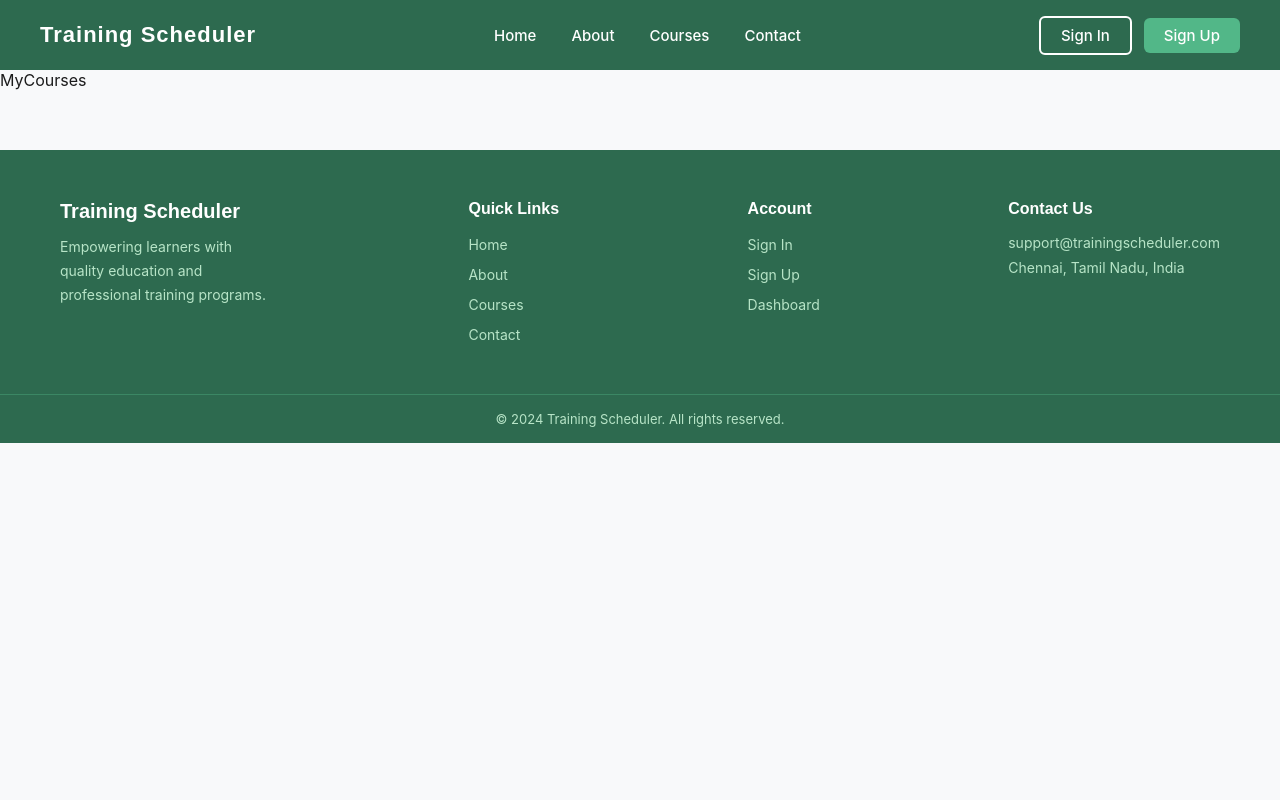
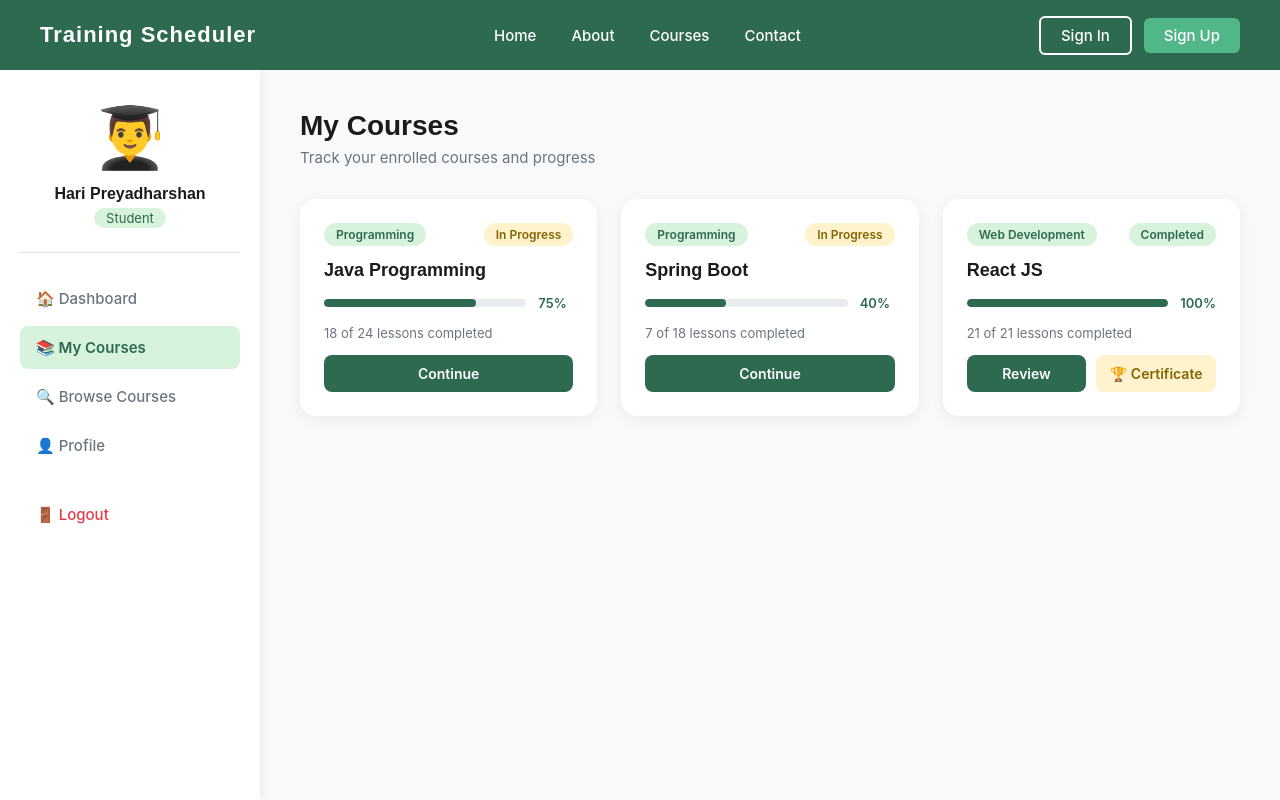
Before and after one commit to Harihp1906/training-scheduler, a React (Create React App) app: page /my-courses in a window 1280 px wide. Shown: the top 800 px of the page. Built offline with nearby package versions, Linux system fonts and the light colour scheme.

Commit message:
Added MyCourses page

```diff
--- a/src/pages/student/MyCourses.jsx
+++ b/src/pages/student/MyCourses.jsx
@@ -1,9 +1,81 @@
-import React from 'react'
+import { Link } from 'react-router-dom';
+import '../styles/student/MyCourses.css';
 
 const MyCourses = () => {
+
+  const courses = [
+    { id: 1, title: 'Java Programming', category: 'Programming', progress: 75, totalLessons: 24, completedLessons: 18, status: 'In Progress' },
+    { id: 2, title: 'Spring Boot', category: 'Programming', progress: 40, totalLessons: 18, completedLessons: 7, status: 'In Progress' },
+    { id: 3, title: 'React JS', category: 'Web Development', progress: 100, totalLessons: 21, completedLessons: 21, status: 'Completed' },
+  ];
+
   return (
-    <div>MyCourses</div>
-  )
+    <div className="dashboard-page">
+
+      {/* Sidebar */}
+      <div className="dashboard-sidebar">
+        <div className="sidebar-profile">
+          <div className="sidebar-avatar">👨‍🎓</div>
+          <h3>Hari Preyadharshan</h3>
+          <p>Student</p>
+        </div>
+        <nav className="sidebar-nav">
+          <Link to="/dashboard" className="sidebar-link">🏠 Dashboard</Link>
+          <Link to="/my-courses" className="sidebar-link active">📚 My Courses</Link>
+          <Link to="/courses" className="sidebar-link">🔍 Browse Courses</Link>
+          <Link to="/profile" className="sidebar-link">👤 Profile</Link>
+          <Link to="/login" className="sidebar-link logout">🚪 Logout</Link>
+        </nav>
+      </div>
+
+      {/* Main Content */}
+      <div className="dashboard-main">
+
+        <div className="dashboard-welcome">
+          <h1>My Courses</h1>
+          <p>Track your enrolled courses and progress</p>
+        </div>
+
+        <div className="mycourses-grid">
+          {courses.map(course => (
+            <div className="mycourse-card" key={course.id}>
+
+              <div className="mycourse-top">
+                <span className="course-category">{course.category}</span>
+                <span className={`mycourse-status ${course.status === 'Completed' ? 'completed' : 'inprogress'}`}>
+                  {course.status}
+                </span>
+              </div>
+
+              <h3>{course.title}</h3>
+
+              <div className="mycourse-progress">
+                <div className="progress-bar">
+                  <div className="progress-fill" style={{ width: `${course.progress}%` }}></div>
+                </div>
+                <span>{course.progress}%</span>
+              </div>
+
+              <p className="mycourse-lessons">{course.completedLessons} of {course.totalLessons} lessons completed</p>
+
+              <div className="mycourse-actions">
+                <Link to={`/course/${course.id}`} className="btn-continue">
+                  {course.status === 'Completed' ? 'Review' : 'Continue'}
+                </Link>
+                {course.status === 'Completed' && (
+                  <Link to={`/certificate/${course.id}`} className="btn-certificate">
+                    🏆 Certificate
+                  </Link>
+                )}
+              </div>
+
+            </div>
+          ))}
+        </div>
+
+      </div>
+    </div>
+  );
 }
 
-export default MyCourses
+export default MyCourses;
--- a/src/pages/styles/student/MyCourses.css
+++ b/src/pages/styles/student/MyCourses.css
@@ -0,0 +1,121 @@
+/* ==================== MY COURSES PAGE ==================== */
+
+.mycourses-grid {
+  display: grid;
+  grid-template-columns: repeat(3, 1fr);
+  gap: 24px;
+}
+
+.mycourse-card {
+  background-color: var(--white);
+  border-radius: 16px;
+  padding: 24px;
+  box-shadow: 0 4px 16px rgba(0,0,0,0.06);
+  display: flex;
+  flex-direction: column;
+  gap: 14px;
+  transition: transform 0.3s;
+}
+
+.mycourse-card:hover {
+  transform: translateY(-4px);
+}
+
+.mycourse-top {
+  display: flex;
+  justify-content: space-between;
+  align-items: center;
+}
+
+.mycourse-status {
+  font-size: 12px;
+  font-weight: 600;
+  padding: 4px 12px;
+  border-radius: 50px;
+}
+
+.mycourse-status.completed {
+  background-color: #d8f3dc;
+  color: var(--primary);
+}
+
+.mycourse-status.inprogress {
+  background-color: #fff3cd;
+  color: #856404;
+}
+
+.mycourse-card h3 {
+  font-size: 18px;
+  font-weight: 700;
+  color: var(--dark);
+}
+
+.mycourse-progress {
+  display: flex;
+  align-items: center;
+  gap: 12px;
+}
+
+.mycourse-progress .progress-bar {
+  flex: 1;
+  height: 8px;
+  background-color: #e9ecef;
+  border-radius: 50px;
+  overflow: hidden;
+}
+
+.mycourse-progress .progress-fill {
+  height: 100%;
+  background-color: var(--primary);
+  border-radius: 50px;
+}
+
+.mycourse-progress span {
+  font-size: 13px;
+  font-weight: 600;
+  color: var(--primary);
+  min-width: 35px;
+}
+
+.mycourse-lessons {
+  font-size: 13px;
+  color: var(--grey);
+}
+
+.mycourse-actions {
+  display: flex;
+  gap: 10px;
+  margin-top: auto;
+}
+
+.mycourse-actions .btn-continue {
+  flex: 1;
+  text-align: center;
+  background-color: var(--primary);
+  color: var(--white);
+  padding: 10px;
+  border-radius: 8px;
+  font-size: 14px;
+  font-weight: 600;
+  transition: background-color 0.3s;
+}
+
+.mycourse-actions .btn-continue:hover {
+  background-color: var(--primary-light);
+}
+
+.btn-certificate {
+  flex: 1;
+  text-align: center;
+  background-color: #fff3cd;
+  color: #856404;
+  padding: 10px;
+  border-radius: 8px;
+  font-size: 14px;
+  font-weight: 600;
+  transition: background-color 0.3s;
+}
+
+.btn-certificate:hover {
+  background-color: #ffeaa7;
+}
```
